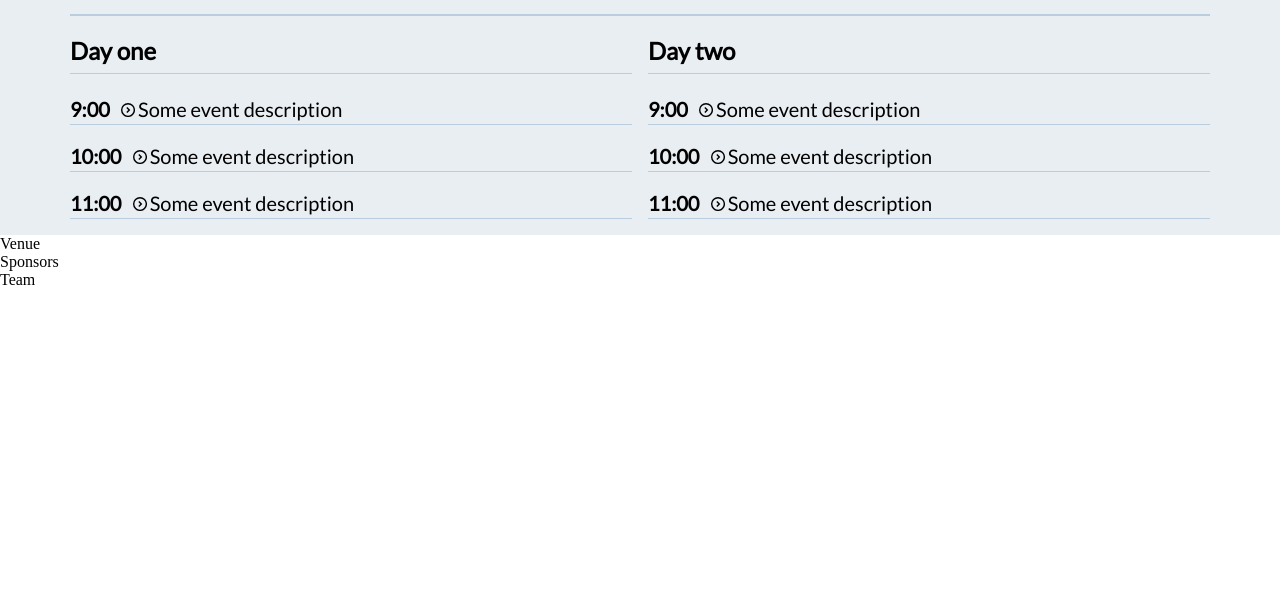
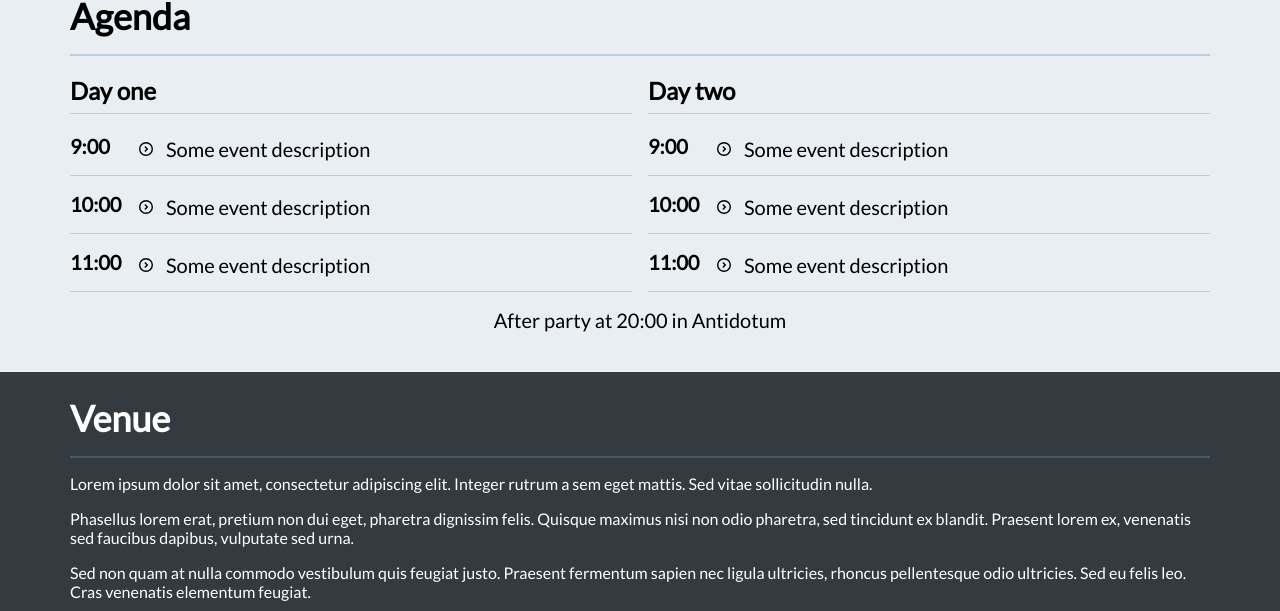
Before and after one commit to krzysztofzuraw/toastmasters-conference, a website: page index.html in a window 1280 px wide. Shown: the part 1576-2187 px from the top of the page. Before the commit the page ends 1865 px from the top, so only its background shows below. Drawn offline with Linux system fonts and the light colour scheme.

Commit message:
Finished agenda; added venue & sponsors

```diff
--- a/index.html
+++ b/index.html
@@ -105,38 +105,20 @@
                         <h2>Day one</h2>
                         <ul>
                             <li>
-                                <span class="event-time">9:00</span>
-                                <span class="event-icon">
-                                    <svg xmlns="http://www.w3.org/2000/svg" viewBox="0 0 20 20">
-                                        <path d="M10 0a10 10 0 1 1 0 20 10 10 0 0 1 0-20zM2 10a8 8 0 1 0 16 0 8 8 0 0 0-16 0zm10.54.7L9 14.25l-1.41-1.41L10.4 10 7.6 7.17 9 5.76 13.24 10l-.7.7z"
-                                        />
-                                    </svg>
-                                </span>
-                                <span class="event-desc">Some event description</span>
+                                <div class="event-time">9:00</div>
+                                <div class="event-desc">Some event description</div>
                             </li>
                         </ul>
                         <ul>
                             <li>
-                                <span class="event-time">10:00</span>
-                                <span class="event-icon">
-                                    <svg xmlns="http://www.w3.org/2000/svg" viewBox="0 0 20 20">
-                                        <path d="M10 0a10 10 0 1 1 0 20 10 10 0 0 1 0-20zM2 10a8 8 0 1 0 16 0 8 8 0 0 0-16 0zm10.54.7L9 14.25l-1.41-1.41L10.4 10 7.6 7.17 9 5.76 13.24 10l-.7.7z"
-                                        />
-                                    </svg>
-                                </span>
-                                <span class="event-desc">Some event description</span>
+                                <div class="event-time">10:00</div>
+                                <div class="event-desc">Some event description</div>
                             </li>
                         </ul>
                         <ul>
                             <li>
-                                <span class="event-time">11:00</span>
-                                <span class="event-icon">
-                                    <svg xmlns="http://www.w3.org/2000/svg" viewBox="0 0 20 20">
-                                        <path d="M10 0a10 10 0 1 1 0 20 10 10 0 0 1 0-20zM2 10a8 8 0 1 0 16 0 8 8 0 0 0-16 0zm10.54.7L9 14.25l-1.41-1.41L10.4 10 7.6 7.17 9 5.76 13.24 10l-.7.7z"
-                                        />
-                                    </svg>
-                                </span>
-                                <span class="event-desc">Some event description</span>
+                                <div class="event-time">11:00</div>
+                                <div class="event-desc">Some event description</div>
                             </li>
                         </ul>
                     </div>
@@ -145,46 +127,54 @@
                         <h2>Day two</h2>
                         <ul>
                             <li>
-                                <span class="event-time">9:00</span>
-                                <span class="event-icon">
-                                    <svg xmlns="http://www.w3.org/2000/svg" viewBox="0 0 20 20">
-                                        <path d="M10 0a10 10 0 1 1 0 20 10 10 0 0 1 0-20zM2 10a8 8 0 1 0 16 0 8 8 0 0 0-16 0zm10.54.7L9 14.25l-1.41-1.41L10.4 10 7.6 7.17 9 5.76 13.24 10l-.7.7z"
-                                        />
-                                    </svg>
-                                </span>
-                                <span class="event-desc">Some event description</span>
+                                <div class="event-time">9:00</div>
+                                <div class="event-desc">Some event description</div>
                             </li>
                         </ul>
                         <ul>
                             <li>
-                                <span class="event-time">10:00</span>
-                                <span class="event-icon">
-                                    <svg xmlns="http://www.w3.org/2000/svg" viewBox="0 0 20 20">
-                                        <path d="M10 0a10 10 0 1 1 0 20 10 10 0 0 1 0-20zM2 10a8 8 0 1 0 16 0 8 8 0 0 0-16 0zm10.54.7L9 14.25l-1.41-1.41L10.4 10 7.6 7.17 9 5.76 13.24 10l-.7.7z"
-                                        />
-                                    </svg>
-                                </span>
-                                <span class="event-desc">Some event description</span>
+                                <div class="event-time">10:00</div>
+                                <div class="event-desc">Some event description</div>
                             </li>
                         </ul>
                         <ul>
                             <li>
-                                <span class="event-time">11:00</span>
-                                <span class="event-icon">
-                                    <svg xmlns="http://www.w3.org/2000/svg" viewBox="0 0 20 20">
-                                        <path d="M10 0a10 10 0 1 1 0 20 10 10 0 0 1 0-20zM2 10a8 8 0 1 0 16 0 8 8 0 0 0-16 0zm10.54.7L9 14.25l-1.41-1.41L10.4 10 7.6 7.17 9 5.76 13.24 10l-.7.7z"
-                                        />
-                                    </svg>
-                                </span>
-                                <span class="event-desc">Some event description</span>
+                                <div class="event-time">11:00</div>
+                                <div class="event-desc">Some event description</div>
                             </li>
                         </ul>
                     </div>
                 </div>
+                <div class="afterparty">
+                    After party at 20:00 in Antidotum
+                </div>
             </div>
         </div>
-        <div class="box venue">Venue</div>
-        <div class="box sponsors">Sponsors</div>
+        <div class="venue-container">
+            <div class="box venue">
+                <h1 class="venue-title">Venue</h1>
+                <div class="venue-content">
+                    <div class="venue-text">
+                        <p>Lorem ipsum dolor sit amet, consectetur adipiscing elit. Integer rutrum a sem eget mattis. Sed vitae
+                            sollicitudin nulla.
+                        </p>
+                        <p>
+                            Phasellus lorem erat, pretium non dui eget, pharetra dignissim felis. Quisque maximus nisi non odio pharetra, sed tincidunt
+                            ex blandit. Praesent lorem ex, venenatis sed faucibus dapibus, vulputate sed urna.
+                        </p>
+                        <p>Sed non quam at nulla commodo vestibulum quis feugiat justo. Praesent fermentum sapien nec ligula
+                            ultricies, rhoncus pellentesque odio ultricies. Sed eu felis leo. Cras venenatis elementum feugiat.</p>
+                    </div>
+                    <img src='venue.jpg' class="venue-logo">
+                </div>
+            </div>
+        </div>
+        <div class="box sponsors">
+            <div class="sponsors-title">
+                Sponsors
+            </div>
+            <img src="google.jpg" class='google-sponsor'>
+        </div>
         <div class="box team">Team</div>
     </div>
 </body>
--- a/style.css
+++ b/style.css
@@ -40,6 +40,7 @@ a {
   margin-right: auto;
   margin-left: auto;
   font-family: "Lato", sans-serif;
+  padding-bottom: 2.5rem;
 }
 
 .about-title {
@@ -128,6 +129,7 @@ a {
   margin-right: auto;
   margin-left: auto;
   font-family: "Lato", sans-serif;
+  padding-bottom: 2.5rem;
 }
 
 .agenda-title {
@@ -153,23 +155,60 @@ a {
   padding: 0;
   list-style: none;
   border-bottom: 1px solid #b9cdde;
+  padding-bottom: 11px;
 }
 
 .event-time {
   font-weight: 700;
   font-size: 1.25rem;
-}
-
-.event-icon > svg {
-  width: 2.5%;
-}
-
-.event-icon {
-  margin-left: 0.5rem;
+  float: left;
 }
 
 .event-desc {
+  background-image: url("cheveron-outline-right.svg");
+  background-repeat: no-repeat;
+  background-position: left center;
+  background-size: 20px 14px;
+  margin-left: 66px;
+  padding-left: 30px;
   font-size: 1.25rem;
   font-weight: 300;
   line-height: 1.5;
 }
+
+.afterparty {
+  font-weight: 500;
+  font-size: 1.25rem;
+  text-align: center;
+}
+
+.venue {
+  font-family: "Lato", sans-serif;
+  max-width: 1140px;
+  margin-right: auto;
+  margin-left: auto;
+  padding-bottom: 2.5rem;
+  color: #ffffff;
+}
+
+.venue-container {
+  background: #333a40;
+}
+
+.venue-title {
+  border-bottom: 2px solid rgba(185, 205, 222, 0.2);
+  font-size: 2.25rem;
+  font-weight: 700;
+  padding-bottom: 1rem;
+  margin-bottom: 0;
+}
+
+.venue-content {
+  display: flex;
+  flex-direction: column;
+}
+
+.venue-logo {
+  padding-top: 1rem;
+  align-self: center;
+}
```
Also changed, not shown: google.jpg (added), venue.jpg (added).
